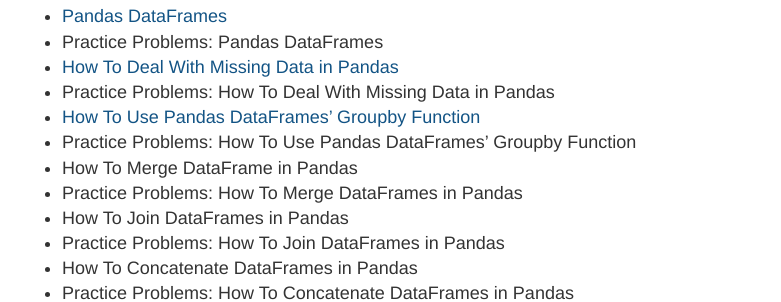
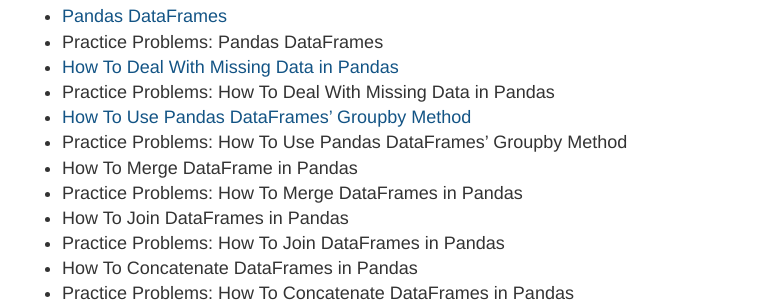
Before and after one commit to rosyberti/website, a Jekyll site: the page built from advanced-python/index.md, in a window 1280 px wide and 900 px high, scrolled down 568 px. Shown: the part 153-455 px from the top of the window, without its empty margins (248-1029 px from the left). Built offline with Jekyll 4.4.1, drawn with Linux system fonts in a browser that asks for light colours.

Commit message:
changed function to method

```diff
--- a/advanced-python/index.md
+++ b/advanced-python/index.md
@@ -23,8 +23,8 @@
 * Practice Problems: Pandas DataFrames
 * [How To Deal With Missing Data in Pandas]({{ site.baseurl }}/advanced-python/missing-data-pandas/)
 * Practice Problems: How To Deal With Missing Data in Pandas
-* [How To Use Pandas DataFrames' Groupby Function]({{ site.baseurl }}/advanced-python/pandas-dataframes-groupby/)
-* Practice Problems: How To Use Pandas DataFrames' Groupby Function
+* [How To Use Pandas DataFrames' Groupby Method]({{ site.baseurl }}/advanced-python/pandas-dataframes-groupby/)
+* Practice Problems: How To Use Pandas DataFrames' Groupby Method
 * How To Merge DataFrame in Pandas
 * Practice Problems: How To Merge DataFrames in Pandas
 * How To Join DataFrames in Pandas
```
